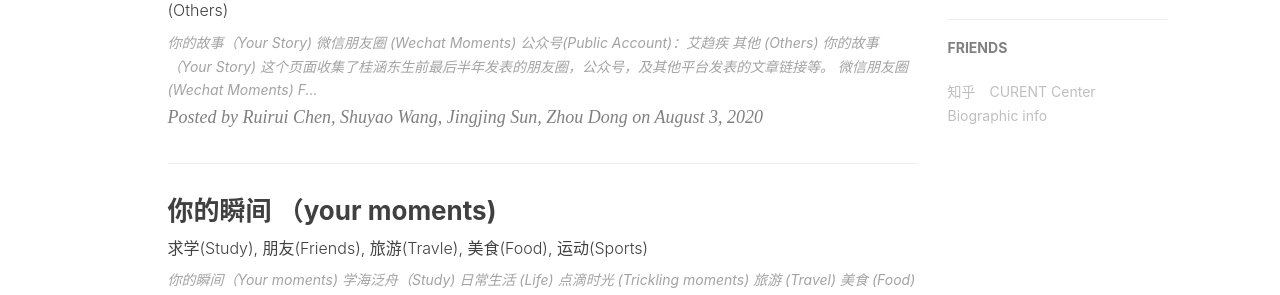
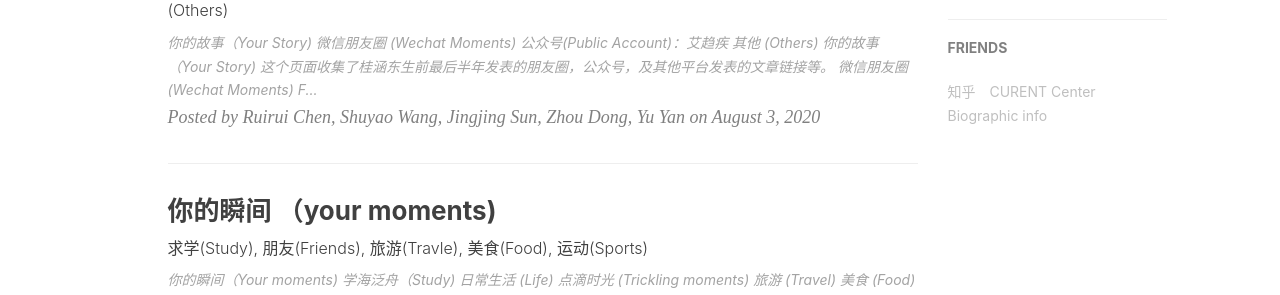
Before and after one commit to HandongGui/HandongGui.github.io, a Jekyll site: the page built from index.html, in a window 1280 px wide. Shown: the part 925-1220 px from the top of the page. Built offline with Jekyll 4.4.1, drawn with Linux system fonts in a browser that asks for light colours; nearby versions of some CDN libraries; the list of posts is cut into pages by our own code; comment, search, counter and statistics services are not loaded.

Commit message:
Update 2020-08-03-Story.md

```diff
--- a/_posts/2020-08-03-Story.md
+++ b/_posts/2020-08-03-Story.md
@@ -3,10 +3,10 @@ layout:     post
 title:      你的故事 （Your story)
 subtitle:   微信朋友圈(Wechat Moments), 公众号(Wechat Public Account), 知乎（Zhihu), 微博(Weibo), 其他(Others)
 date:       2020-08-03
-author:     Ruirui Chen, Shuyao Wang, Jingjing Sun, Zhou Dong
+author:     Ruirui Chen, Shuyao Wang, Jingjing Sun, Zhou Dong, Yu Yan
 header-img: img/post-bg-2015.jpg
 catalog: true
-password: true
+password: false
 tags:
     - Handong Gui
     - Story
```
